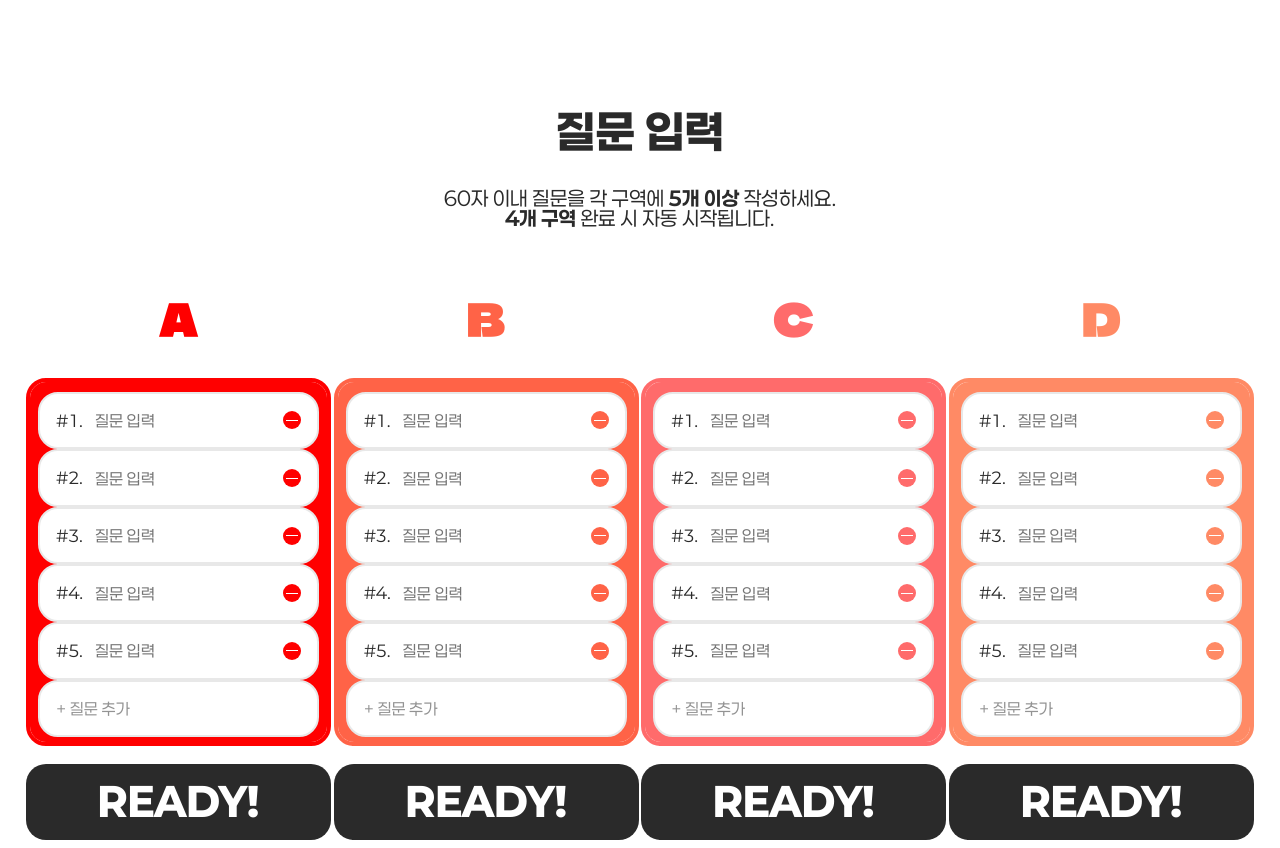
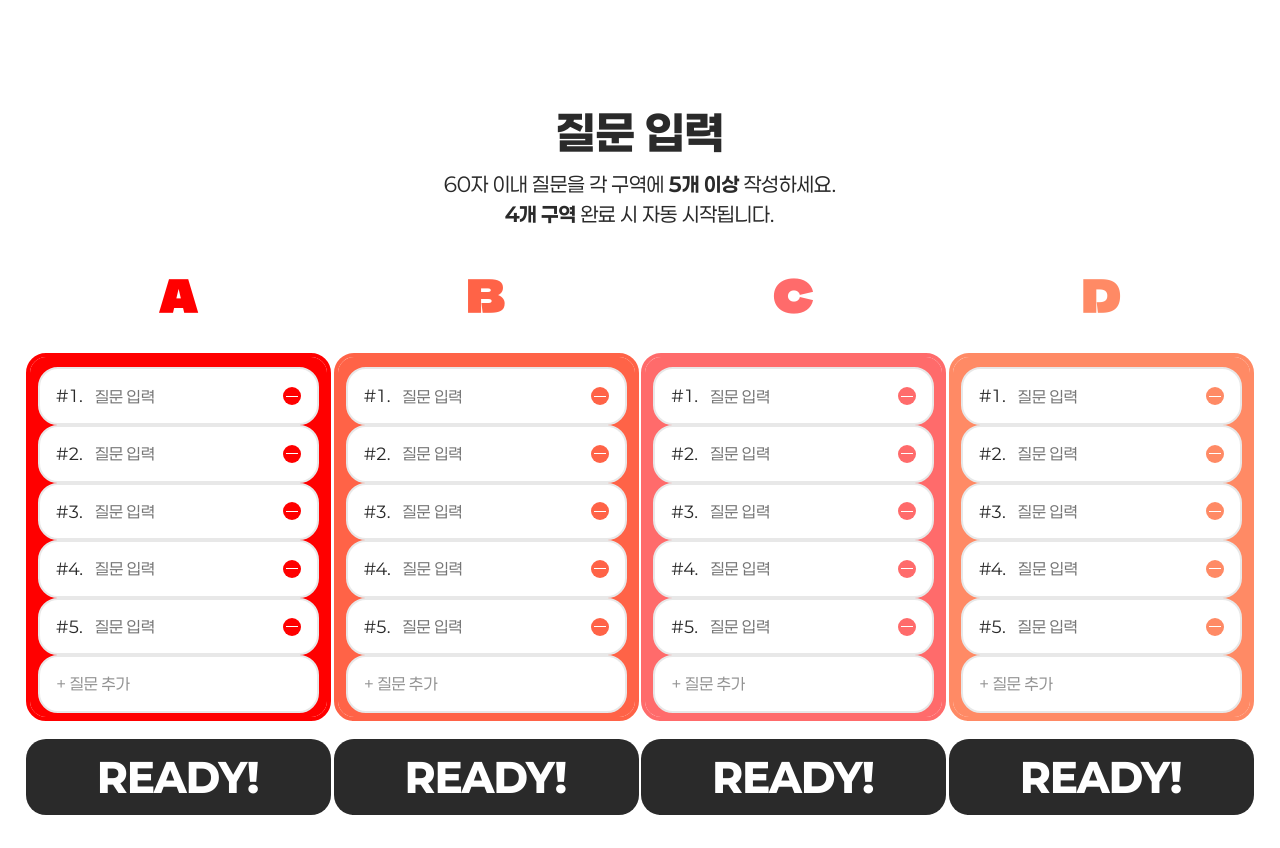
Before and after one commit to thisminji/2025-simba-2-marblekiri, a Django app: page /custom_questions/ in a window 1280 px wide. After the commit the page ends 815 px from the top, so only its background shows below. Run offline with Django 5.2, Linux system fonts and the light colour scheme; some web fonts are replaced.

Commit message:
[FE]feat: custom_questions.css 수정

```diff
--- a/main/templates/main/custom_questions.html
+++ b/main/templates/main/custom_questions.html
@@ -11,6 +11,7 @@
     />
   </head>
   <body class="theme-custom">
+    <div class="top-container">
       <h1>질문 입력</h1>
       <p>
         60자 이내 질문을 각 구역에 <b>5개 이상</b> 작성하세요.<br /><b
@@ -18,6 +19,7 @@
         >
         완료 시 자동 시작됩니다.
       </p>
+    </div>
 
     <div class="container">
       {% for zone in "ABCD" %}
--- a/marblekiri/static/css/custom_questions.css
+++ b/marblekiri/static/css/custom_questions.css
@@ -14,6 +14,7 @@ h1 {
   line-height: normal;
   padding-top: 75px;
   text-align: center;
+  margin: 31px 0px 10px 0px;
 }
 
 p {
@@ -23,7 +24,8 @@ p {
   font-size: 20px;
   font-style: normal;
   font-weight: 400;
-  line-height: 20px;
+  line-height: 30px;
+  margin: 10px;
 }
 
 /* 전체 컨테이너 정렬용 */
@@ -45,7 +47,7 @@ p {
   flex-direction: column;
   align-items: center;
   flex-shrink: 0;
-  margin-top: 15px;
+  margin-top: 0px;
 }
 
 /* 패널 제목 (A, B, C, D) */
```
Lines whose indentation alone changed are shown as unchanged.
